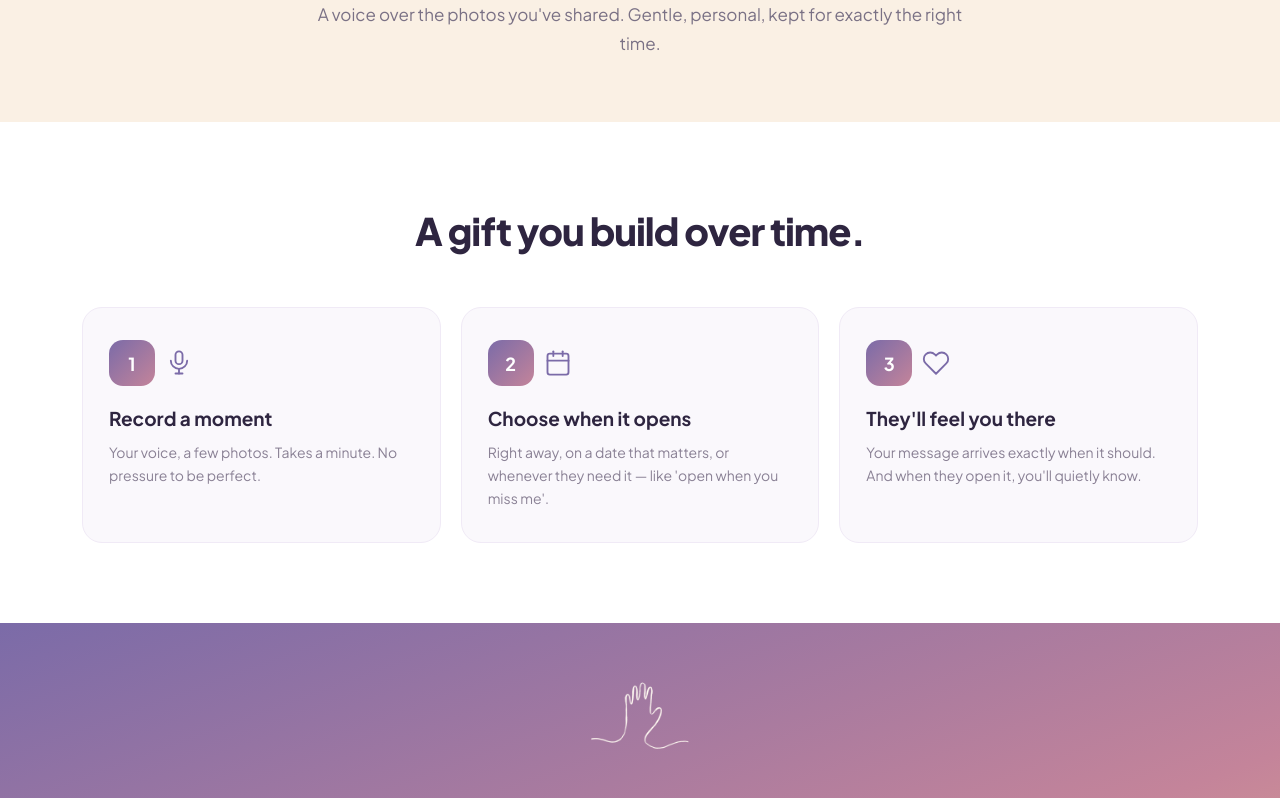
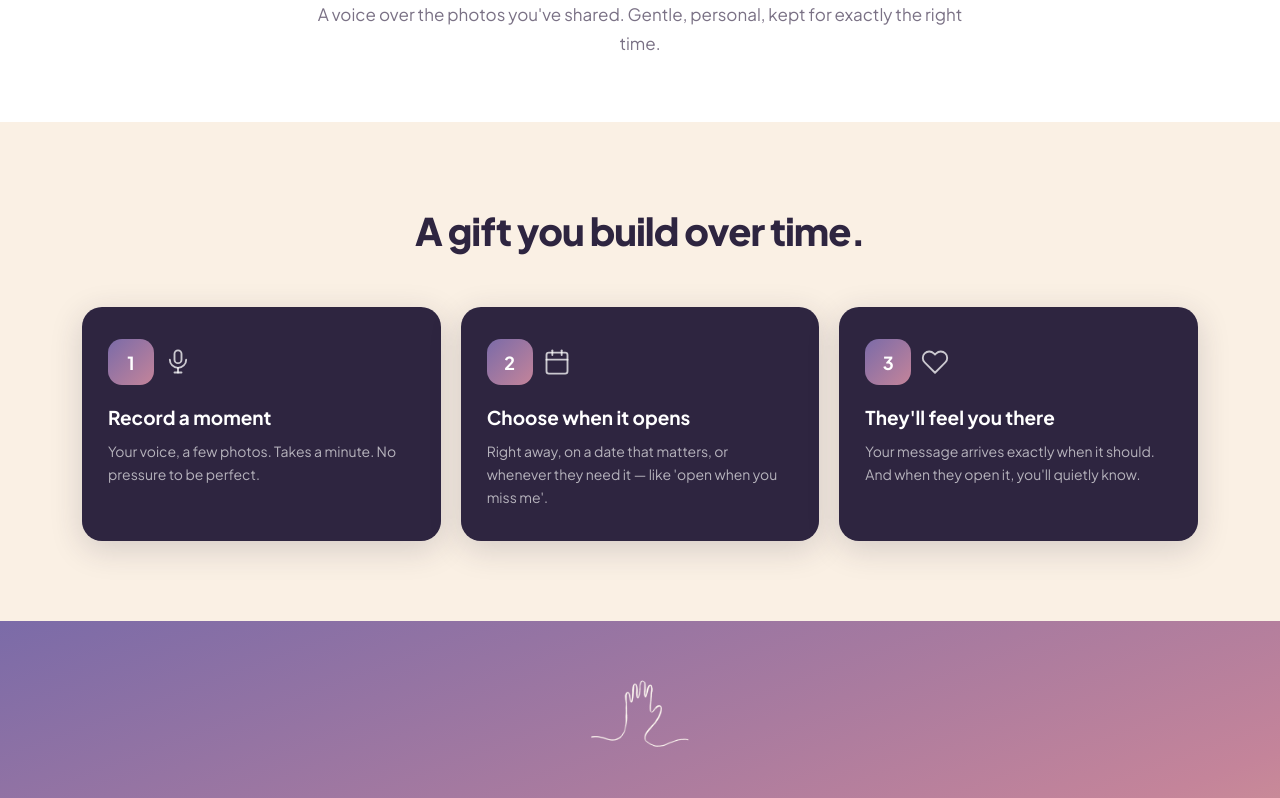
Before and after one commit to JUSTINAPP/justin-website, a Next.js app: page / in a window 1280 px wide. Shown: the part 1000-1798 px from the top of the page. Built offline with nearby package versions, Linux system fonts and the light colour scheme.

Commit message:
FramingBand white, HowItWorks cream with dark cards and reversed icons

```diff
--- a/components/FramingBand.tsx
+++ b/components/FramingBand.tsx
@@ -2,7 +2,7 @@ import Image from 'next/image';
 
 export default function FramingBand() {
   return (
-    <section style={{ background: '#faf0e4', paddingTop: 45 }} className="py-14 md:py-16">
+    <section style={{ background: 'white', paddingTop: 45 }} className="py-14 md:py-16">
       <div className="wrap text-center">
         <div style={{ maxWidth: 660, margin: '0 auto' }}>
           {/* Illustration — dark ink on white */}
--- a/components/HowItWorks.tsx
+++ b/components/HowItWorks.tsx
@@ -1,4 +1,11 @@
-const STROKE = { stroke: '#7B6BA8', strokeWidth: 1.6, strokeLinecap: 'round' as const, strokeLinejoin: 'round' as const, fill: 'none' };
+// Icons reversed out to white for dark cards
+const STROKE = {
+  stroke: 'rgba(255,255,255,0.75)',
+  strokeWidth: 1.6,
+  strokeLinecap: 'round' as const,
+  strokeLinejoin: 'round' as const,
+  fill: 'none',
+};
 
 function MicIcon() {
   return (
@@ -58,7 +65,7 @@ const steps = [
 
 export default function HowItWorks() {
   return (
-    <section id="how" className="py-16 md:py-20" style={{ background: 'white' }}>
+    <section id="how" className="py-16 md:py-20" style={{ background: '#faf0e4' }}>
       <div className="wrap">
         <div className="text-center" style={{ marginBottom: 48 }}>
           <h2
@@ -79,10 +86,10 @@ export default function HowItWorks() {
             <div
               key={step.number}
               style={{
-                background: '#faf8fc',
-                border: '1px solid #f0eaf6',
+                background: '#2e2540',
                 borderRadius: 20,
                 padding: '32px 26px',
+                boxShadow: '0 8px 32px rgba(46,37,64,0.18)',
               }}
             >
               {/* Icon + badge row */}
@@ -106,10 +113,10 @@ export default function HowItWorks() {
                 </div>
                 {step.icon}
               </div>
-              <h3 style={{ fontSize: 19, fontWeight: 700, color: '#2e2540', margin: '0 0 8px' }}>
+              <h3 style={{ fontSize: 19, fontWeight: 700, color: 'white', margin: '0 0 8px' }}>
                 {step.title}
               </h3>
-              <p style={{ fontSize: 14, color: '#8a8195', lineHeight: 1.65, margin: 0 }}>
+              <p style={{ fontSize: 14, color: 'rgba(255,255,255,0.65)', lineHeight: 1.65, margin: 0 }}>
                 {step.description}
               </p>
             </div>
```
